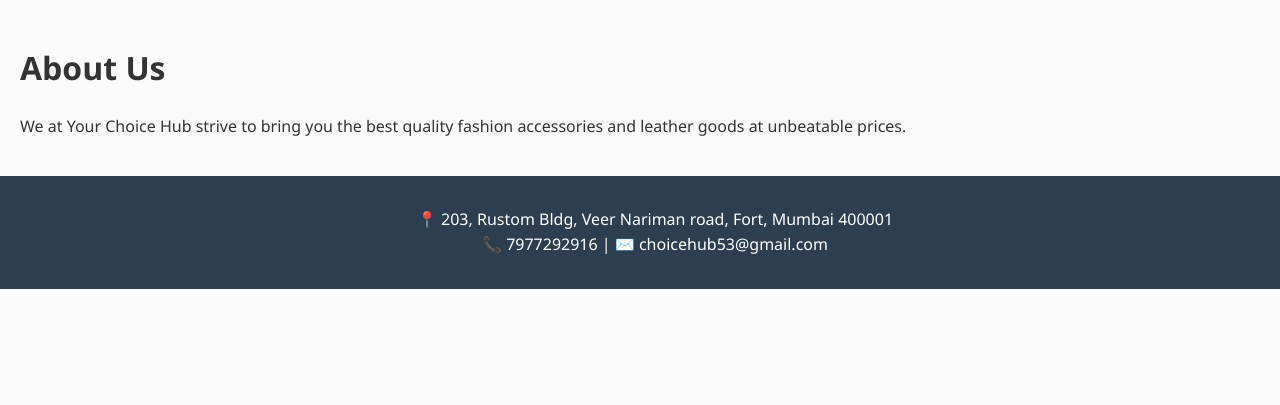
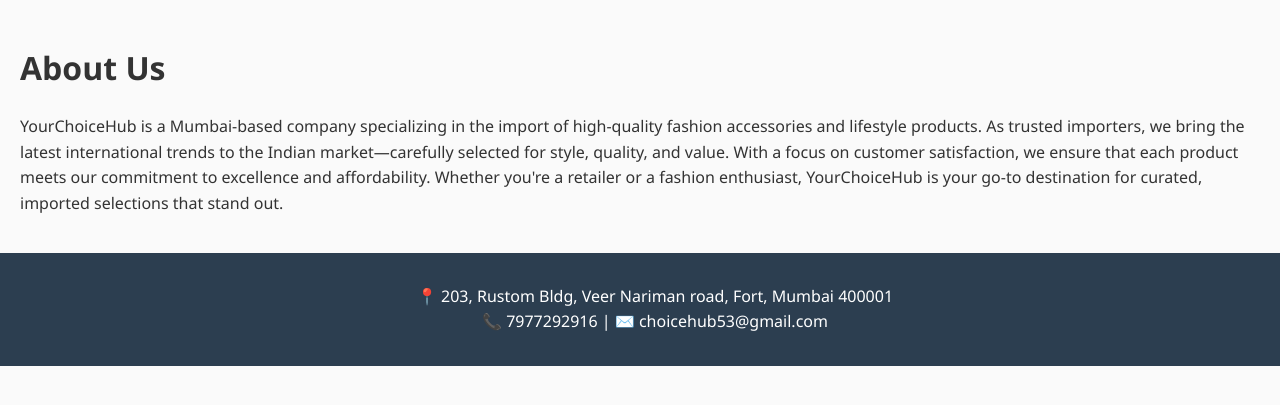
Before and after one commit to choicehub53/yourchoicehub, a Python web app: template templates/about.html in a window 1280 px wide. Shown: the part 173-578 px from the top of the page. Run offline with Jinja, Linux system fonts and the light colour scheme; the template is opened without the code that fills it, so the values that code supplies are empty.

Commit message:
Update about.html

```diff
--- a/templates/about.html
+++ b/templates/about.html
@@ -16,7 +16,11 @@
 </header>
 <main>
     <h1>About Us</h1>
-    <p>We at Your Choice Hub strive to bring you the best quality fashion accessories and leather goods at unbeatable prices.</p>
+    <p>YourChoiceHub is a Mumbai-based company specializing in the import of high-quality fashion accessories and lifestyle products. As trusted importers, we bring the latest international trends to the Indian market—carefully selected for style, quality, and value.
+
+With a focus on customer satisfaction, we ensure that each product meets our commitment to excellence and affordability. Whether you're a retailer or a fashion enthusiast, YourChoiceHub is your go-to destination for curated, imported selections that stand out.
+
+</p>
 </main>
 <footer>
     <p>📍 203, Rustom Bldg, Veer Nariman road, Fort, Mumbai 400001<br>
```
